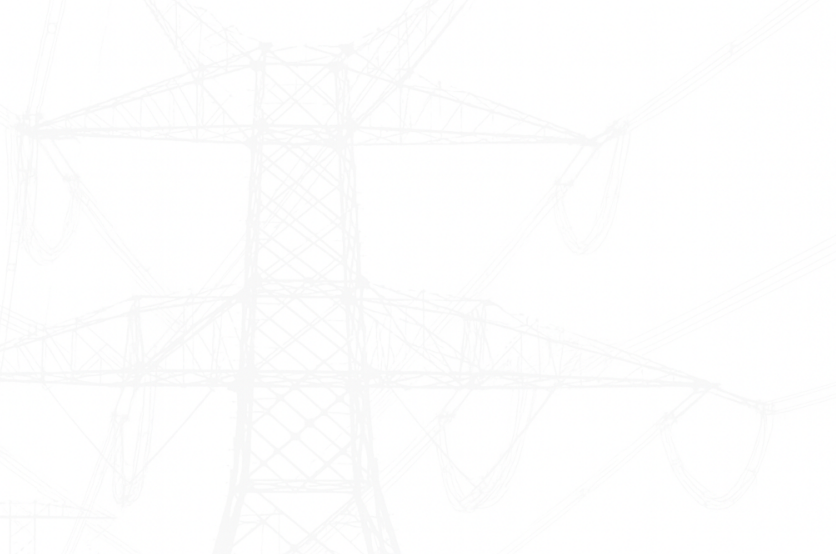
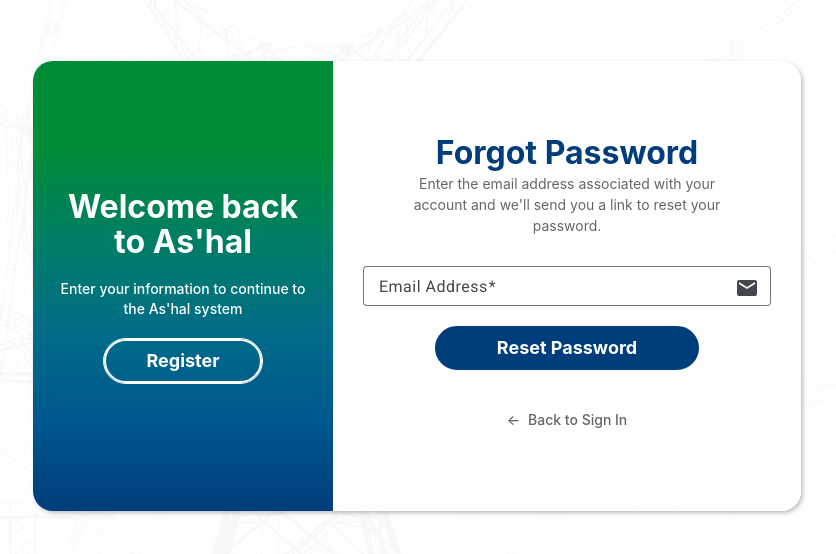
Before and after one commit to hajer242000/ashal, an Angular app: page /forgot-password in a window 1280 px wide. Before the commit this address led to /. Shown: the part 114-668 px from the top of the page, without its empty margins (223-1059 px from the left). Built offline with nearby package versions, Linux system fonts and the light colour scheme.

Commit message:
feat: Add forgot password page, initial login page, core routing, and environment configurations.

```diff
--- a/angular.json
+++ b/angular.json
@@ -44,7 +44,13 @@
                   "maximumError": "8kB"
                 }
               ],
-              "outputHashing": "all"
+              "outputHashing": "all",
+              "fileReplacements": [
+                {
+                  "replace": "src/environments/environment.ts",
+                  "with": "src/environments/environment.prod.ts"
+                }
+              ]
             },
             "development": {
               "optimization": false,
--- a/src/app/app.routes.ts
+++ b/src/app/app.routes.ts
@@ -23,6 +23,12 @@
     data: { animation: 'verificationPage' },
   },
   {
+    path: 'forgot-password',
+    loadComponent: () =>
+      import('./pages/authentication/forgot-password/forgot-password').then((c) => c.ForgotPassword),
+    data: { animation: 'ForgotPasswordPage' },
+  },
+  {
     path: 'applicant',
     loadChildren: () => import('./pages/applicant/applicant.routes').then((m) => m.APPLICANT_ROUTES),
   },
--- /dev/null
+++ b/src/app/pages/authentication/forgot-password/forgot-password.css
@@ -0,0 +1,135 @@
+/* ================= LEFT SIDE ================= */
+.left-side {
+    flex: 0 0 300px;
+    padding: 25px;
+    display: flex;
+    flex-direction: column;
+    justify-content: center;
+    gap: 20px;
+
+    background-image: linear-gradient(to bottom,
+            #008b37,
+            #008b37,
+            #007e66,
+            #006c88,
+            #00578f,
+            #003d7b);
+}
+
+.left-side h1 {
+    font-size: 32px;
+    line-height: 1.1;
+    color: white;
+    text-align: center;
+    font-weight: bold;
+}
+
+.left-side h6 {
+    font-size: 14px;
+    color: white;
+    text-align: center;
+    font-weight: 500;
+}
+
+.left-btn {
+    align-self: center;
+    border-radius: 30px;
+    padding: 10px 40px;
+    background-color: rgba(100, 148, 237, 0);
+    color: white;
+    font-weight: bold;
+    border: 2px solid white;
+    font-size: 18px;
+    cursor: pointer;
+    width: auto;
+}
+
+/* ================= RIGHT SIDE ================= */
+.right-side {
+    flex: 1;
+    padding: 30px;
+    background-color: white;
+    box-sizing: border-box;
+    overflow: hidden;
+    display: flex;
+    flex-direction: column;
+    justify-content: center;
+}
+
+.title {
+    font-size: 32px;
+    font-weight: bold;
+    color: #003d7b;
+    margin-bottom: 10px;
+    text-align: center;
+}
+
+.description {
+    font-size: 14px;
+    color: #666;
+    text-align: center;
+    margin-bottom: 30px;
+    max-width: 80%;
+    align-self: center;
+    line-height: 1.5;
+}
+
+/* ================= FORM ================= */
+.right-side form {
+    display: flex;
+    flex-direction: column;
+    gap: 20px;
+}
+
+.feild h3 {
+    font-size: 14px;
+}
+
+.feild h6 {
+    display: block;
+    font-size: 12px;
+    text-align: right;
+    margin-top: 6px;
+    cursor: pointer;
+}
+
+/* ================= BUTTON ================= */
+.back-link {
+    display: flex;
+    align-items: center;
+    justify-content: center;
+    gap: 8px;
+    margin-top: 20px;
+    color: #666;
+    text-decoration: none;
+    font-size: 14px;
+    font-weight: 500;
+    cursor: pointer;
+    background: none;
+    border: none;
+    width: 100%;
+}
+
+.back-link:hover {
+    color: #003d7b;
+}
+
+/* ================= TABLET ================= */
+@media (max-width: 1024px) {
+    .left-side {
+        flex: 0 0 250px;
+    }
+}
+
+/* ================= MOBILE ================= */
+@media (max-width: 768px) {
+    .left-side {
+        flex: none;
+        width: 100%;
+        border-radius: 20px 20px 0 0;
+    }
+
+    .right-side {
+        border-radius: 0 0 20px 20px;
+    }
+}
--- /dev/null
+++ b/src/app/pages/authentication/forgot-password/forgot-password.html
@@ -0,0 +1,31 @@
+<app-authentication-layout>
+    <!-- LEFT -->
+    <div class="left-side">
+        <h1>Welcome back to As'hal</h1>
+        <h6>Enter your information to continue to the As'hal system</h6>
+        <app-button label="Register" variant="outline" routerLink="/register"></app-button>
+    </div>
+
+    <!-- RIGHT -->
+    <div class="right-side">
+        <!-- Optional Icon Placeholder -->
+        <!-- <div class="icon-container"><i class="ph ph-lock-key-open"></i></div> -->
+
+        <h1 class="title">Forgot Password</h1>
+        <h6 class="description">Enter the email address associated with your account and we'll send you a link to reset
+            your password.</h6>
+
+        <form [formGroup]="form" (ngSubmit)="resetPassword()">
+            <div class="feild">
+                <app-text-input label="Email Address" icon="email" formControlName="email"
+                    placeholder="john@example.com"></app-text-input>
+            </div>
+
+            <app-button label="Reset Password" type="submit"></app-button>
+
+            <button class="back-link" routerLink="/login" type="button">
+                <span>&larr;</span> Back to Sign In
+            </button>
+        </form>
+    </div>
+</app-authentication-layout>
--- /dev/null
+++ b/src/app/pages/authentication/forgot-password/forgot-password.ts
@@ -0,0 +1,30 @@
+import { Component } from '@angular/core';
+import { AuthenticationLayout } from '../../../layout/authentication-layout/authentication-layout';
+import { TextInput } from '../../../components/text-input/text-input';
+import { FormControl, FormGroup, ReactiveFormsModule, Validators } from '@angular/forms';
+import { Router, RouterLink } from '@angular/router';
+import { AppButton } from '../../../components/button/button';
+
+@Component({
+    selector: 'app-forgot-password',
+    standalone: true,
+    imports: [AuthenticationLayout, TextInput, ReactiveFormsModule, RouterLink, AppButton],
+    templateUrl: './forgot-password.html',
+    styleUrl: './forgot-password.css',
+})
+export class ForgotPassword {
+    form = new FormGroup({
+        email: new FormControl('', [Validators.required, Validators.email]),
+    });
+
+    constructor(private router: Router) { }
+
+    resetPassword() {
+        if (this.form.valid) {
+            console.log('Reset password request for:', this.form.value.email);
+            // Navigate or show success message
+        } else {
+            this.form.markAllAsTouched();
+        }
+    }
+}
--- a/src/app/pages/authentication/login/login.html
+++ b/src/app/pages/authentication/login/login.html
@@ -16,7 +16,7 @@
       </div>
       <div class="feild">
         <app-text-input label="Password" icon="lock" formControlName="password" type="password"></app-text-input>
-        <h6 class="align-right">Forgot Password?</h6>
+        <h6 class="align-right" routerLink="/forgot-password">Forgot Password?</h6>
       </div>
 
       <app-button label="Login" type="submit"></app-button>
--- /dev/null
+++ b/src/environments/environment.prod.ts
@@ -0,0 +1,4 @@
+export const environment = {
+    production: true,
+    apiUrl: 'https://stg-ashal-app.staging-oetc.local/api'
+};
--- /dev/null
+++ b/src/environments/environment.ts
@@ -0,0 +1,4 @@
+export const environment = {
+    production: false,
+    apiUrl: 'https://stg-ashal-app.staging-oetc.local/api'
+};
```
